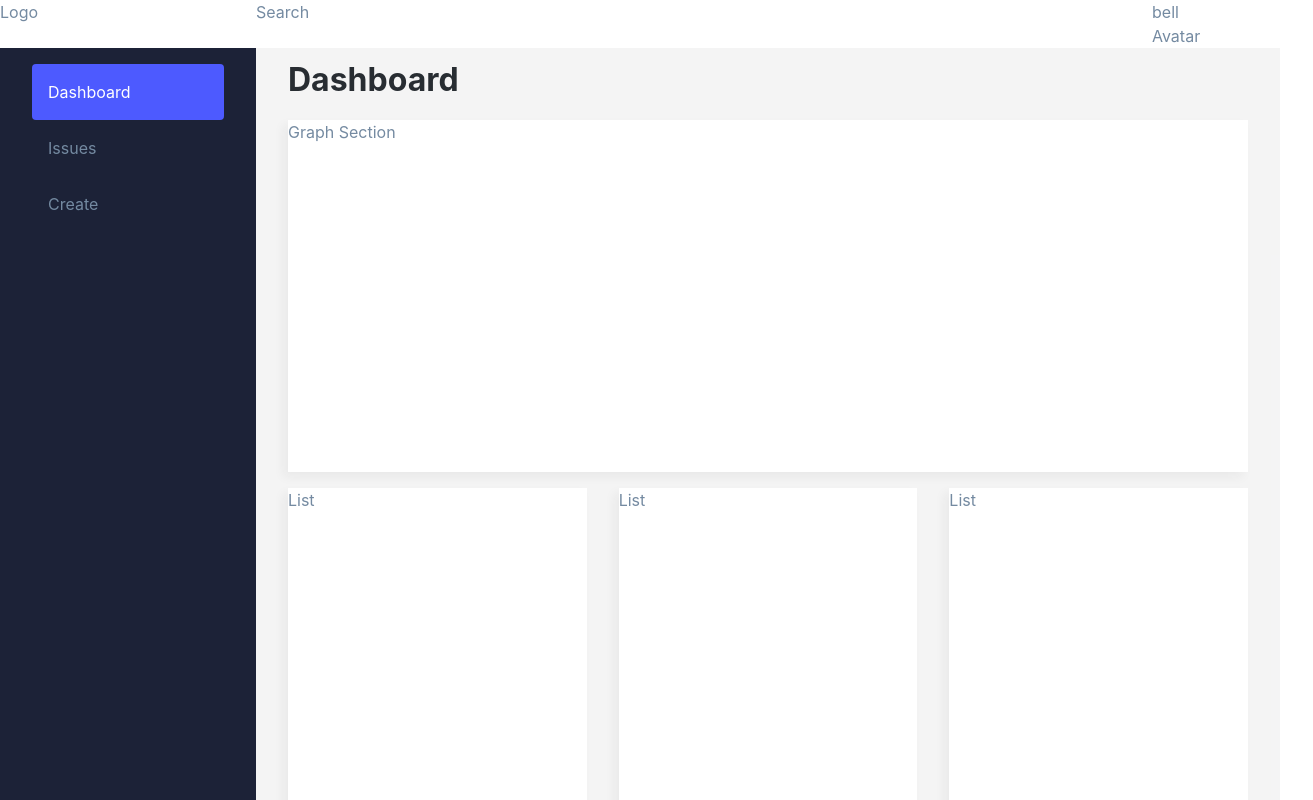
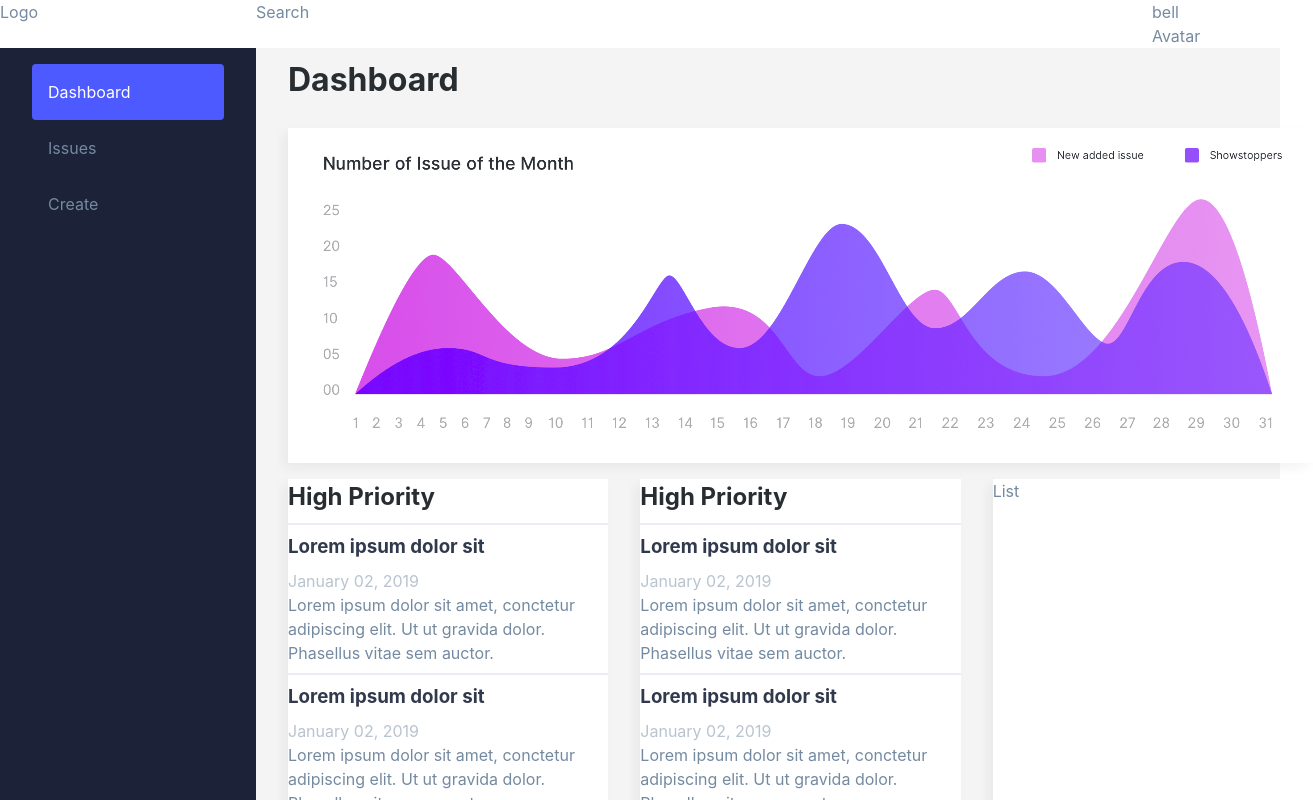
Before and after one commit to Aarvi28/Issue-Tracker, an Angular app: page /dashboard in a window 1280 px wide. Shown: the top 800 px of the page, 1313 px wide, since content can reach past the window. Built offline with nearby package versions, Linux system fonts and the light colour scheme.

Commit message:
dashboard issue list and graphs

```diff
--- a/src/app/app.module.ts
+++ b/src/app/app.module.ts
@@ -7,6 +7,7 @@ import { HeaderComponent } from './header/header.component';
 import { NavComponent } from './nav/nav.component';
 import { DashboardComponent } from './dashboard/dashboard.component';
 import { CreateComponent } from './create/create.component';
+import { IssueCardMiniComponent } from './issue-card-mini/issue-card-mini.component';
 
 @NgModule({
   declarations: [
@@ -14,7 +15,8 @@ import { CreateComponent } from './create/create.component';
     HeaderComponent,
     NavComponent,
     DashboardComponent,
-    CreateComponent
+    CreateComponent,
+    IssueCardMiniComponent
   ],
   imports: [
     BrowserModule,
--- a/src/app/dashboard/dashboard.component.css
+++ b/src/app/dashboard/dashboard.component.css
@@ -1,12 +1,12 @@
 .app-container > main {
   display: grid;
-  grid-template-rows: 3em 1fr 1fr;
+  grid-template-rows: auto auto 1fr;
   grid-gap: 1em;
   padding: .5em 2em;
 }
 
-.app-container__list {
+.dashboard-lists {
   display: grid;
-  grid-template-columns: 1fr 1fr 1fr;
+  grid-template-columns: repeat(3, 1fr);
   grid-gap: 2em;
 }
--- a/src/app/dashboard/dashboard.component.html
+++ b/src/app/dashboard/dashboard.component.html
@@ -1,16 +1,26 @@
 <div class="app-container">
   <app-nav></app-nav>
   <main>
-    <h1 class="app-container__heading">Dashboard</h1>
-    <section class="app-container__graph paper">
-      Graph Section
+    <h1>Dashboard</h1>
+    <section class="paper">
+      <img src="../assets/graph.png"/>
     </section>
-    <section class="app-container__list">
+    <section class="dashboard-lists">
       <article class="paper">
-        List
+        <h2>High Priority</h2>
+        <hr/>
+        <div *ngFor="let i of [1, 2, 3]">
+          <app-issue-card-mini></app-issue-card-mini>
+          <hr/>
+        </div>
       </article>
       <article class="paper">
-        List
+        <h2>High Priority</h2>
+        <hr/>
+        <div *ngFor="let i of [1, 2, 3]">
+          <app-issue-card-mini></app-issue-card-mini>
+          <hr/>
+        </div>
       </article>
       <article class="paper">
         List
--- a/src/app/dashboard/dashboard.component.ts
+++ b/src/app/dashboard/dashboard.component.ts
@@ -1,15 +1,9 @@
-import { Component, OnInit } from '@angular/core';
+import { Component } from '@angular/core';
 
 @Component({
   selector: 'app-dashboard',
   templateUrl: './dashboard.component.html',
   styleUrls: ['./dashboard.component.css']
 })
-export class DashboardComponent implements OnInit {
-
-  constructor() { }
-
-  ngOnInit() {
-  }
-
+export class DashboardComponent {
 }
--- a/src/app/header/header.component.css
+++ b/src/app/header/header.component.css
@@ -3,4 +3,6 @@ header {
   height: 3em;
   grid-template-rows: 100%;
   grid-template-columns: 20% auto 10%;
+  position: sticky;
+  top: 0;
 }
--- /dev/null
+++ b/src/app/issue-card-mini/issue-card-mini.component.html
@@ -0,0 +1,7 @@
+<div class="card">
+  <h3>{{ issueData.heading }}</h3>
+  <div class="card__date">{{ issueData.date }}</div>
+  <div class="card__description">
+    {{ issueData.description }}
+  </div>
+</div>
--- /dev/null
+++ b/src/app/issue-card-mini/issue-card-mini.component.ts
@@ -0,0 +1,12 @@
+import { Component, OnInit } from '@angular/core';
+
+import { card } from '../../models/card';
+
+@Component({
+  selector: 'app-issue-card-mini',
+  templateUrl: './issue-card-mini.component.html',
+  styleUrls: ['./issue-card-mini.component.css']
+})
+export class IssueCardMiniComponent {
+  issueData = card;
+}
--- /dev/null
+++ b/src/models/card.ts
@@ -0,0 +1,6 @@
+export const card = {
+  heading: "Lorem ipsum dolor sit",
+  date: "January 02, 2019",
+  description:
+    " Lorem ipsum dolor sit amet, conctetur adipiscing elit. Ut ut gravida dolor. Phasellus vitae sem auctor."
+};
--- a/src/styles/global.css
+++ b/src/styles/global.css
@@ -1,7 +1,7 @@
 /* You can add global styles to this file, and also import other style files */
 
 html, body {
-  height: 100%;
+  min-height: 100%;
 }
 
 .app-container {
--- a/src/styles/theme.css
+++ b/src/styles/theme.css
@@ -14,8 +14,12 @@ body {
   color: #748AA1;
 }
 
-h1, h2, h3 {
+h1, h2 {
   color: #282D32;
+}
+
+h3 {
+  color: #31394D;
 }
 
 a {
@@ -28,6 +32,18 @@ a {
 }
 
 .paper {
-  background-color: #FFFFFF;
+   background-color: #FFFFFF;
   box-shadow: -5px 5px 10px 0 rgba(30,30,30,0.05);
 }
+
+.card__date {
+  color: rgba(116,138,161,0.5);
+}
+
+.card__description {
+  color: #748AA1;
+}
+
+hr {
+  border: 1px solid #EBEDF4;
+}
```
Also changed, not shown: src/app/issue-card-mini/issue-card-mini.component.css (added), src/assets/graph.png (added), 1 other file (tests, documents, lock files or other folders).
